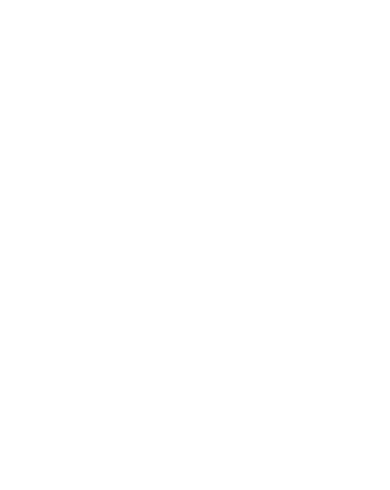
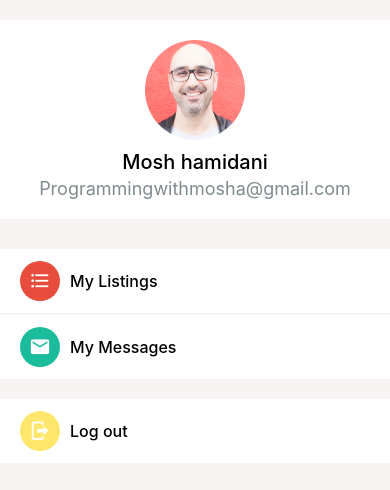
Before and after one commit to PrasathRavichandran/sell-it, a React Native app: screen / in a window 390 px wide. Shown: the top 490 px of the page. Built offline with nearby package versions, Linux system fonts and the light colour scheme.

Commit message:
my account screen design completed.

```diff
--- a/App.tsx
+++ b/App.tsx
@@ -1,17 +1,21 @@
 import { StatusBar } from "expo-status-bar";
+import { View } from "react-native";
 import Card from "./app/components/Card";
+import { Colors } from "./app/config/Colors";
 
 import InitScreen from "./app/screens/InitScreen";
 import ListingDetailsScreen from "./app/screens/ListingDetailsScreen";
+import MyAccountScreen from "./app/screens/MyAccountScreen";
 import ViewProductScreen from "./app/screens/ViewProductScreen";
 
 export default function App() {
   return (
-    <>
-      <StatusBar style="auto" />
+    <View style={{ backgroundColor: Colors.cream, flex: 1 }}>
+      <StatusBar style="auto" backgroundColor={Colors.cream} />
       {/* <InitScreen /> */}
       {/* <ViewProductScreen /> */}
       {/* <ListingDetailsScreen /> */}
-    </>
+      <MyAccountScreen />
+    </View>
   );
 }
--- /dev/null
+++ b/app/components/ListItem.tsx
@@ -0,0 +1,45 @@
+import { StyleSheet, View } from "react-native";
+import React from "react";
+import Icon from "@expo/vector-icons/MaterialCommunityIcons";
+
+import Text from "./Text";
+import { Colors } from "../config/Colors";
+
+type ListItemType = {
+  icon: any;
+  backgroundColor: string;
+  title: string;
+};
+
+const ListItem: React.FC<ListItemType> = ({ icon, backgroundColor, title }) => {
+  return (
+    <View style={styles.listContainer}>
+      <View style={[styles.iconContainer, { backgroundColor }]}>
+        <Icon name={icon} color={Colors.white} size={22} />
+      </View>
+      <Text style={styles.listHeading}>{title}</Text>
+    </View>
+  );
+};
+
+export default ListItem;
+
+const styles = StyleSheet.create({
+  listContainer: {
+    marginHorizontal: 20,
+    flexDirection: "row",
+    alignItems: "center",
+  },
+  iconContainer: {
+    width: 40,
+    height: 40,
+    borderRadius: 25,
+    alignItems: "center",
+    justifyContent: "center",
+  },
+  listHeading: {
+    marginLeft: 10,
+    fontSize: 16,
+    fontWeight: "500",
+  },
+});
--- a/app/components/index.ts
+++ b/app/components/index.ts
@@ -2,3 +2,4 @@
 export { default as Text } from "./Text";
 export { default as TouchableOpacity } from "./TouchableOpacity";
 export { default as Button } from "./Button";
+export { default as ListItem } from "./ListItem";
--- /dev/null
+++ b/app/screens/MyAccountScreen.tsx
@@ -0,0 +1,90 @@
+import { SafeAreaView, StyleSheet, View } from "react-native";
+import React from "react";
+import Icon from "@expo/vector-icons/MaterialCommunityIcons";
+
+import { Colors } from "../config/Colors";
+import { Image, ListItem, Text } from "../components";
+
+const MyAccountScreen = () => {
+  return (
+    <SafeAreaView style={styles.container}>
+      <View style={[styles.accountInfo, { marginTop: 20 }]}>
+        <View style={styles.accountInfoContainer}>
+          <View style={styles.avatarContainer}>
+            <Image
+              source={require("../images/mosh.jpg")}
+              resizeMode={"cover"}
+              style={{ width: "100%", height: "100%" }}
+            />
+          </View>
+          <View style={{ marginTop: 10 }}>
+            <Text style={styles.accountHeading} numberOfLines={1}>
+              Mosh hamidani
+            </Text>
+            <Text style={styles.accountSubheading} numberOfLines={1}>
+              Programmingwithmosha@gmail.com
+            </Text>
+          </View>
+        </View>
+      </View>
+
+      <View
+        style={[styles.accountInfo, { marginTop: 30, paddingVertical: 12 }]}
+      >
+        <ListItem
+          title="My Listings"
+          icon={"format-list-bulleted"}
+          backgroundColor={Colors.tomato}
+        />
+      </View>
+      <View style={[styles.accountInfo, { marginTop: 2, paddingVertical: 12 }]}>
+        <ListItem
+          title="My Messages"
+          icon={"email"}
+          backgroundColor={Colors.peas}
+        />
+      </View>
+      <View
+        style={[styles.accountInfo, { marginTop: 20, paddingVertical: 12 }]}
+      >
+        <ListItem title="Log out" icon={"logout"} backgroundColor={"#ffe66d"} />
+      </View>
+    </SafeAreaView>
+  );
+};
+
+export default MyAccountScreen;
+
+const styles = StyleSheet.create({
+  container: {
+    flex: 1,
+  },
+  accountInfo: {
+    paddingVertical: 20,
+    backgroundColor: Colors.white,
+  },
+  accountInfoContainer: {
+    marginHorizontal: 15,
+    justifyContent: "center",
+    alignItems: "center",
+  },
+  avatarContainer: {
+    width: 100,
+    height: 100,
+    borderRadius: 50,
+    overflow: "hidden",
+  },
+  accountHeading: {
+    fontSize: 20,
+    fontWeight: "500",
+    color: Colors.black,
+    marginBottom: 4,
+    textAlign: "center",
+  },
+  accountSubheading: {
+    fontSize: 18,
+    fontWeight: "400",
+    color: Colors.gray,
+    textAlign: "center",
+  },
+});
```
